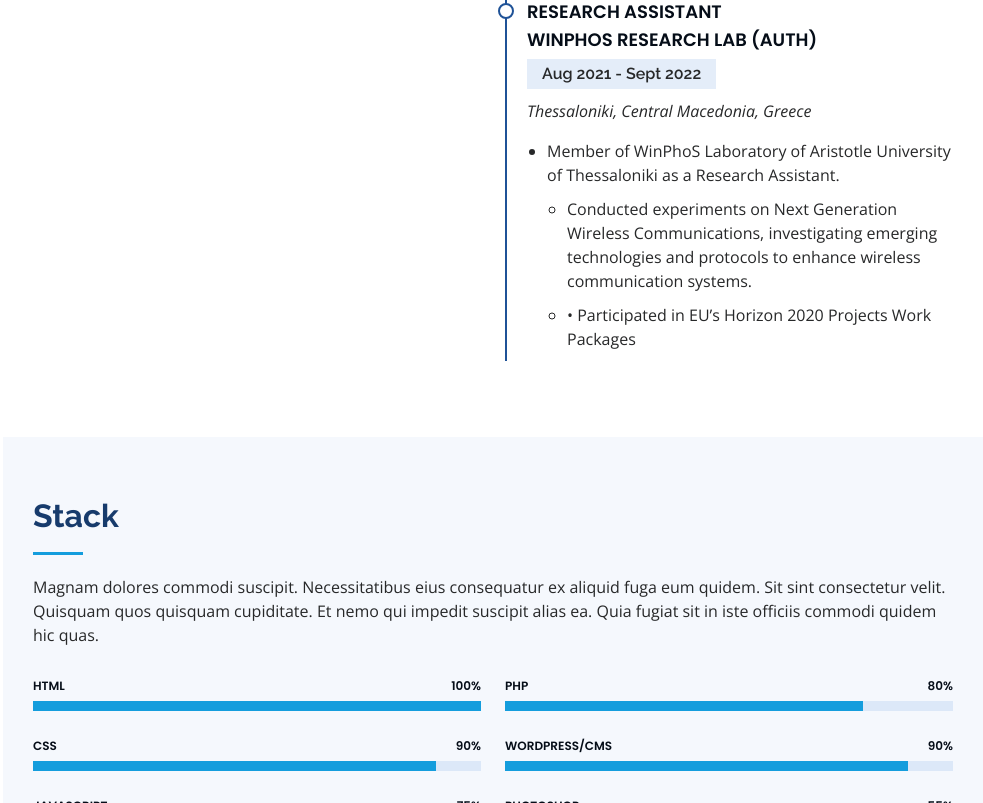
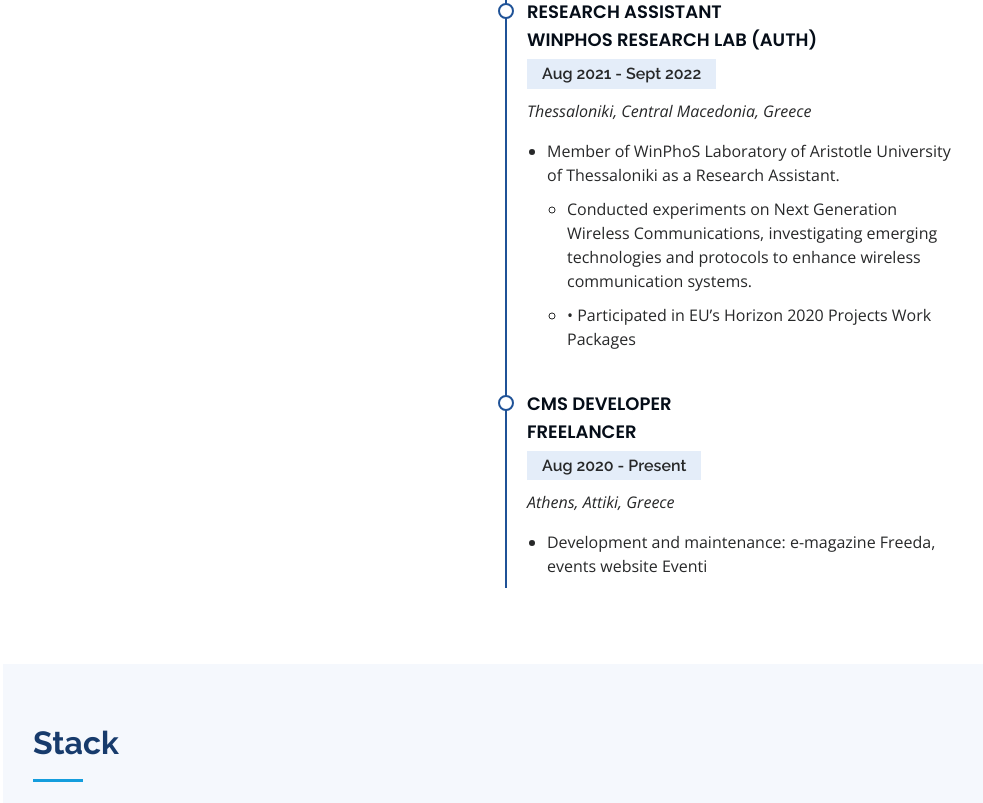
Before and after one commit to sskrs/sskrs.github.io, a plain HTML site: page index.html in a window 1280 px wide. Shown: the part 1645-2448 px from the top of the page, without its empty margins (297-1280 px from the left). Drawn offline with nearby package versions, Linux system fonts and the light colour scheme.

Commit message:
more changes

```diff
--- a/index.html
+++ b/index.html
@@ -199,6 +199,20 @@
 
               </ul>
             </div>
+
+            <div class="resume-item">
+              <h4>CMS Developer </h4>
+              <h4>Freelancer </h4>
+              <h5>Aug 2020 - Present</h5>
+              <p><em>Athens, Attiki, Greece </em></p>
+              <ul>
+                <li>Development and maintenance: e-magazine Freeda, events website Eventi</li>
+
+
+              </ul>
+            </div>
+
+
           </div>
         </div>
 
```
